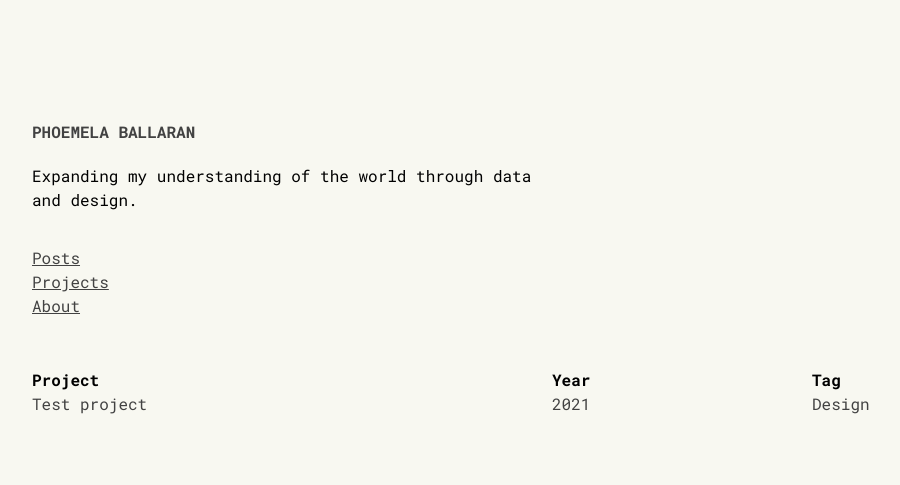
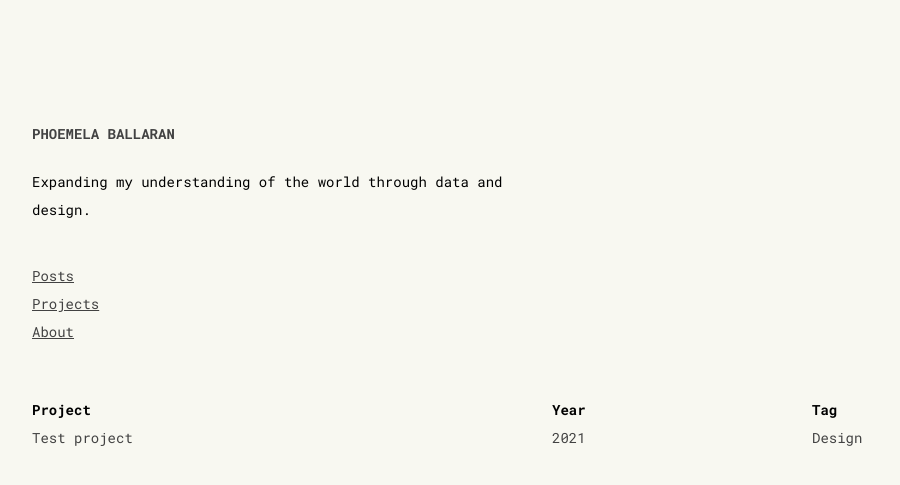
Before and after one commit to comoballar/phoemelaballaran.github.io, a Jekyll site: the page built from projects.html, in a window 1280 px wide. Shown: the top 485 px of the page, without its empty margins (88-988 px from the left). Built offline with Jekyll 4.4.1, drawn with Linux system fonts in a browser that asks for light colours.

Commit message:
Update base.scss

```diff
--- a/_sass/base.scss
+++ b/_sass/base.scss
@@ -4,9 +4,9 @@ $on-laptop:         800px !default;
 // typography
 @import url('https://fonts.googleapis.com/css?family=Roboto+Mono:400,700');
 $robotomono:       'Roboto Mono', monospace;
-$font__size:        16px;
+$font__size:        14px;
 $font__weight:      400;
-$font__line-height: 1.5;
+$font__line-height: 2;
 
 // colors
 $color__black:      #424242;
```
